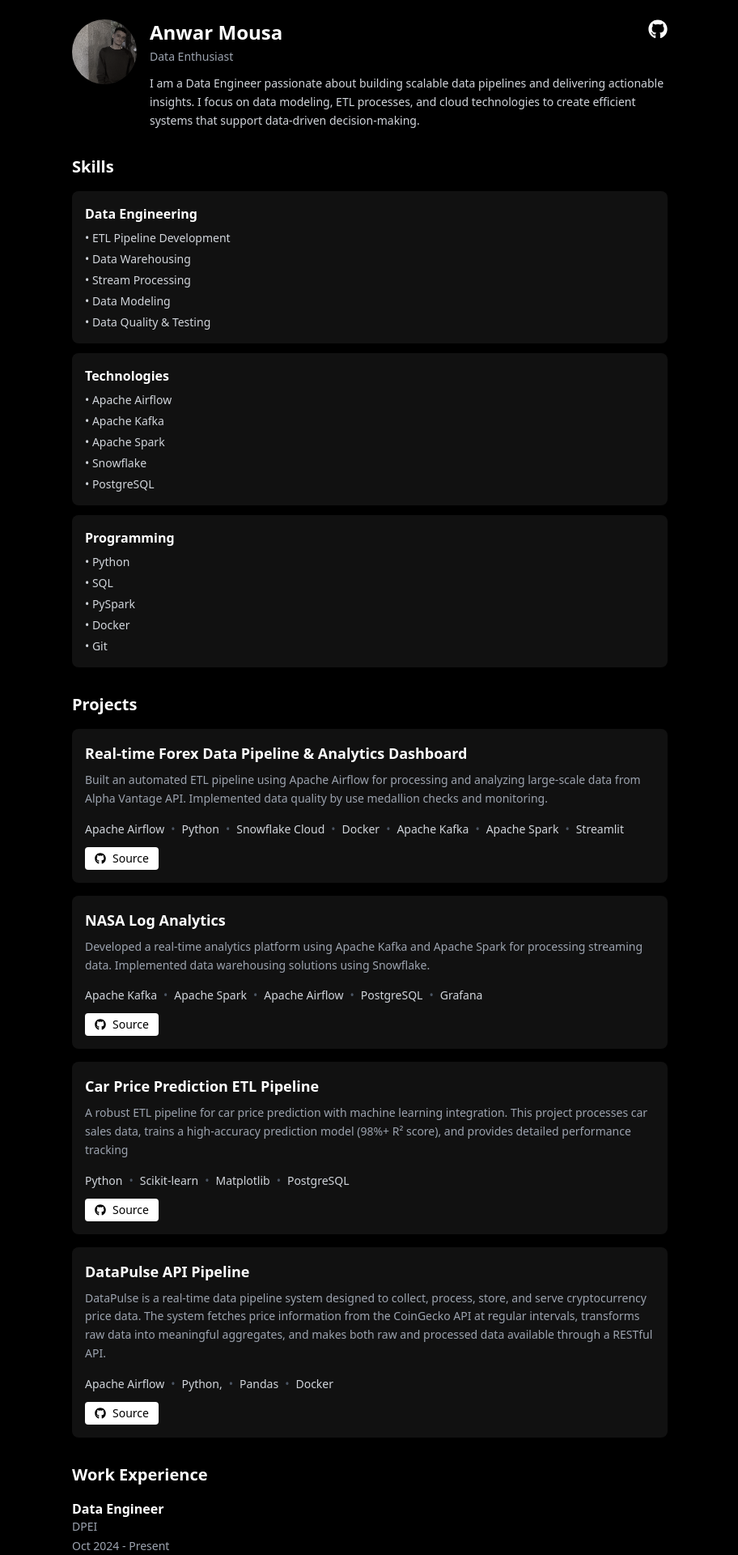
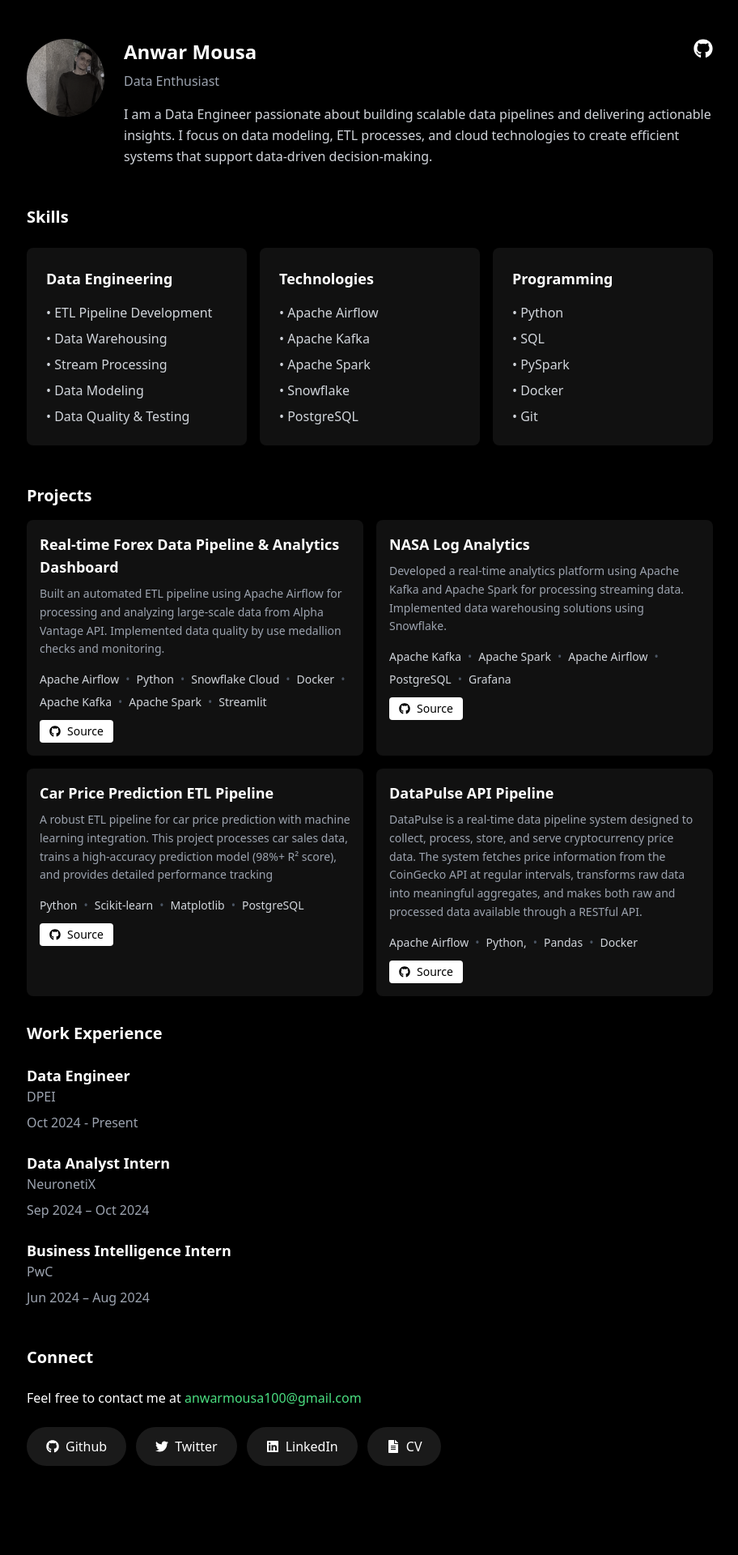
Before and after one commit to Anwaribra/anwaribra.github.io, a Next.js app: page / in a window 1280 px wide. Shown: the top 1920 px of the page at 81% size, without its empty margins (183-1095 px from the left). After the commit the page ends 1858 px from the top, so only its background shows below. Built offline with nearby package versions, Linux system fonts and the light colour scheme.

Commit message:
Update Projects section to grid layout

```diff
--- a/app/page.tsx
+++ b/app/page.tsx
@@ -5,10 +5,10 @@ import { FaGithub, FaTwitter, FaLinkedin, FaFileAlt } from 'react-icons/fa'
 
 export default function Home() {
   return (
-    <main className="min-h-screen px-4 py-6 max-w-3xl mx-auto">
+    <main className="min-h-screen px-6 py-12 max-w-4xl mx-auto">
       {/* Hero Section */}
-      <section className="flex flex-col md:flex-row items-start gap-4 mb-8">
-        <div className="relative w-20 h-20 rounded-full overflow-hidden bg-dark-secondary">
+      <section className="flex flex-col md:flex-row items-start gap-6 mb-12">
+        <div className="relative w-24 h-24 rounded-full overflow-hidden bg-dark-secondary">
           <Image
             src="/assets/icons/profile/avatar.jpg"
             alt="Anwar Mousa"
@@ -17,11 +17,11 @@ export default function Home() {
             priority
           />
         </div>
-        <div className="flex-1 w-full">
+        <div className="flex-1">
           <div className="flex items-start justify-between">
             <div>
-              <h1 className="text-2xl font-bold mb-1">Anwar Mousa</h1>
-              <p className="text-sm text-gray-400">Data Enthusiast</p>
+              <h1 className="text-2xl font-bold mb-2">Anwar Mousa</h1>
+              <p className="text-gray-400">Data Enthusiast</p>
             </div>
             <Link
               href="https://github.com/Anwaribra"
@@ -32,7 +32,7 @@ export default function Home() {
               <FaGithub />
             </Link>
           </div>
-          <p className="mt-3 text-sm text-gray-300 leading-relaxed">
+          <p className="mt-4 text-gray-300 leading-relaxed">
             I am a Data Engineer passionate about building scalable data pipelines and delivering actionable insights.
             I focus on data modeling, ETL processes, and cloud technologies to create efficient systems that support data-driven decision-making.
           </p>
@@ -40,12 +40,12 @@ export default function Home() {
       </section>
 
       {/* Skills Section */}
-      <section className="mb-8">
-        <h2 className="text-xl font-bold mb-4">Skills</h2>
-        <div className="grid grid-cols-1 gap-3">
-          <div className="bg-[#111111] rounded-lg p-4">
-            <h3 className="text-base font-bold mb-2 text-accent-white">Data Engineering</h3>
-            <ul className="space-y-1.5 text-sm text-gray-300">
+      <section className="mb-12">
+        <h2 className="text-xl font-bold mb-6">Skills</h2>
+        <div className="grid grid-cols-1 md:grid-cols-3 gap-4">
+          <div className="bg-[#111111] rounded-lg p-6">
+            <h3 className="text-lg font-bold mb-4 text-accent-white">Data Engineering</h3>
+            <ul className="space-y-2 text-gray-300">
               <li>• ETL Pipeline Development</li>
               <li>• Data Warehousing</li>
               <li>• Stream Processing</li>
@@ -53,9 +53,9 @@ export default function Home() {
               <li>• Data Quality & Testing</li>
             </ul>
           </div>
-          <div className="bg-[#111111] rounded-lg p-4">
-            <h3 className="text-base font-bold mb-2 text-accent-white">Technologies</h3>
-            <ul className="space-y-1.5 text-sm text-gray-300">
+          <div className="bg-[#111111] rounded-lg p-6">
+            <h3 className="text-lg font-bold mb-4 text-accent-white">Technologies</h3>
+            <ul className="space-y-2 text-gray-300">
               <li>• Apache Airflow</li>
               <li>• Apache Kafka</li>
               <li>• Apache Spark</li>
@@ -63,9 +63,9 @@ export default function Home() {
               <li>• PostgreSQL</li>
             </ul>
           </div>
-          <div className="bg-[#111111] rounded-lg p-4">
-            <h3 className="text-base font-bold mb-2 text-accent-white">Programming</h3>
-            <ul className="space-y-1.5 text-sm text-gray-300">
+          <div className="bg-[#111111] rounded-lg p-6">
+            <h3 className="text-lg font-bold mb-4 text-accent-white">Programming</h3>
+            <ul className="space-y-2 text-gray-300">
               <li>• Python</li>
               <li>• SQL</li>
               <li>• PySpark</li>
@@ -79,7 +79,7 @@ export default function Home() {
       {/* Selected Projects */}
       <section className="mb-8">
         <h2 className="text-xl font-bold mb-4">Projects</h2>
-        <div className="grid grid-cols-1 gap-4">
+        <div className="grid grid-cols-1 md:grid-cols-2 gap-4">
           {projects.map((project, index) => (
             <div key={index} className="bg-[#111111] rounded-lg p-4 hover:bg-[#1a1a1a] transition-colors duration-200">
               <h3 className="text-lg font-bold mb-2">{project.title}</h3>
@@ -113,34 +113,34 @@ export default function Home() {
       </section>
 
       {/* Work Experience */}
-      <section className="mb-8">
-        <h2 className="text-xl font-bold mb-4">Work Experience</h2>
-        <div className="space-y-4">
+      <section className="mb-12">
+        <h2 className="text-xl font-bold mb-6">Work Experience</h2>
+        <div className="space-y-6">
           {experiences.map((exp, index) => (
-            <div key={index} className="flex flex-col gap-1">
+            <div key={index} className="flex flex-col gap-2">
               <div>
-                <h3 className="text-base font-bold">{exp.role}</h3>
-                <p className="text-sm text-gray-400">{exp.company}</p>
+                <h3 className="text-lg font-bold">{exp.role}</h3>
+                <p className="text-gray-400">{exp.company}</p>
               </div>
-              <p className="text-sm text-gray-400">{exp.period}</p>
+              <p className="text-gray-400">{exp.period}</p>
             </div>
           ))}
         </div>
       </section>
 
       {/* Connect Section */}
-      <section className="mb-10">
-        <h2 className="text-xl font-bold mb-4">Connect</h2>
-        <p className="mb-4 text-sm">
+      <section>
+        <h2 className="text-xl font-bold mb-6">Connect</h2>
+        <p className="mb-6">
           Feel free to contact me at{' '}
           <a href="mailto:anwarmousa100@gmail.com" className="text-accent-green">
             anwarmousa100@gmail.com
           </a>
         </p>
-        <div className="flex flex-wrap gap-2">
+        <div className="flex flex-wrap gap-3">
           <Link
             href="https://github.com/Anwaribra"
-            className="inline-flex items-center px-4 py-2 rounded-full bg-[#1a1a1a] text-white text-sm hover:bg-[#252525] transition-colors duration-200"
+            className="inline-flex items-center px-6 py-3 rounded-full bg-[#1a1a1a] text-white hover:bg-[#252525] transition-colors duration-200"
             target="_blank"
             rel="noopener noreferrer"
           >
@@ -149,7 +149,7 @@ export default function Home() {
           </Link>
           <Link
             href="https://x.com/_anwarrrrr"
-            className="inline-flex items-center px-4 py-2 rounded-full bg-[#1a1a1a] text-white text-sm hover:bg-[#252525] transition-colors duration-200"
+            className="inline-flex items-center px-6 py-3 rounded-full bg-[#1a1a1a] text-white hover:bg-[#252525] transition-colors duration-200"
             target="_blank"
             rel="noopener noreferrer"
           >
@@ -158,7 +158,7 @@ export default function Home() {
           </Link>
           <Link
             href="https://www.linkedin.com/in/anwar-mousa/"
-            className="inline-flex items-center px-4 py-2 rounded-full bg-[#1a1a1a] text-white text-sm hover:bg-[#252525] transition-colors duration-200"
+            className="inline-flex items-center px-6 py-3 rounded-full bg-[#1a1a1a] text-white hover:bg-[#252525] transition-colors duration-200"
             target="_blank"
             rel="noopener noreferrer"
           >
@@ -167,7 +167,7 @@ export default function Home() {
           </Link>
           <Link
             href="/assets/docs/CV.pdf"
-            className="inline-flex items-center px-4 py-2 rounded-full bg-[#1a1a1a] text-white text-sm hover:bg-[#252525] transition-colors duration-200"
+            className="inline-flex items-center px-6 py-3 rounded-full bg-[#1a1a1a] text-white hover:bg-[#252525] transition-colors duration-200"
             target="_blank"
             rel="noopener noreferrer"
           >
```
